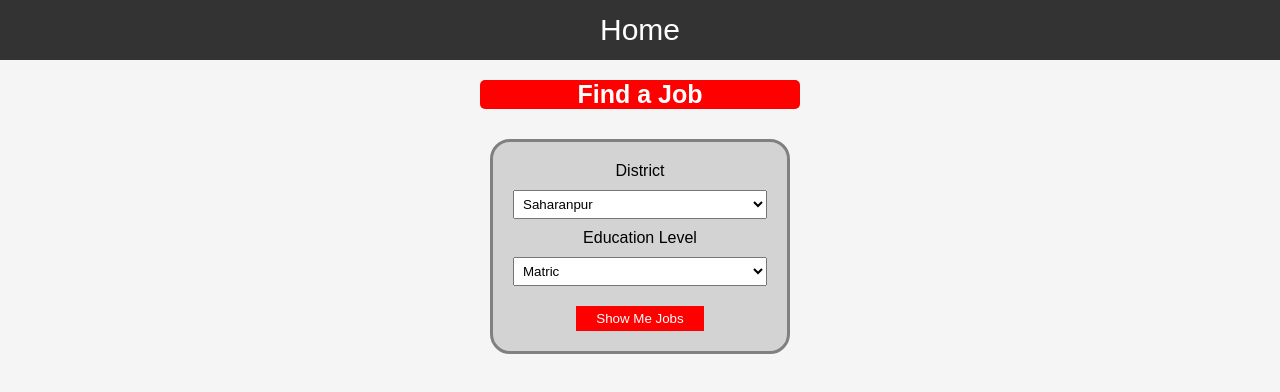
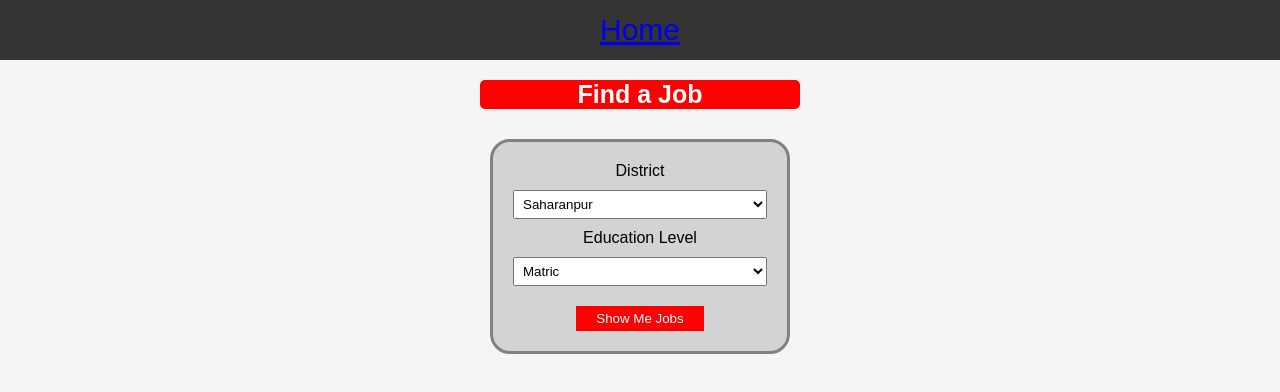
Before and after one commit to LalitPro/lavish, a plain HTML site: page index.html in a window 1280 px wide. Drawn offline with Linux system fonts and the light colour scheme.

Commit message:
Update index.html

```diff
--- a/index.html
+++ b/index.html
@@ -98,7 +98,7 @@
 </head>
 <body>
 
-<div id="headerdiv">Home</div>
+<div id="headerdiv"><a href="/">Home</a></div>
 
 <div id="main-job">
   <div class="header-h5">
```
